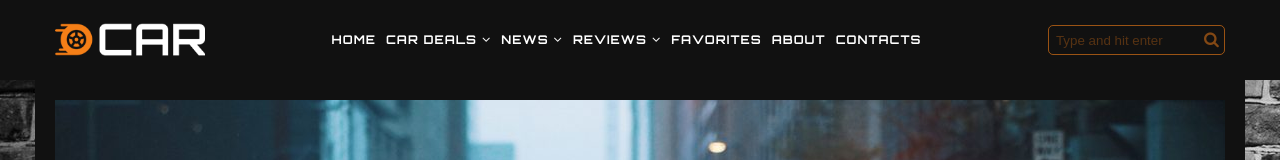
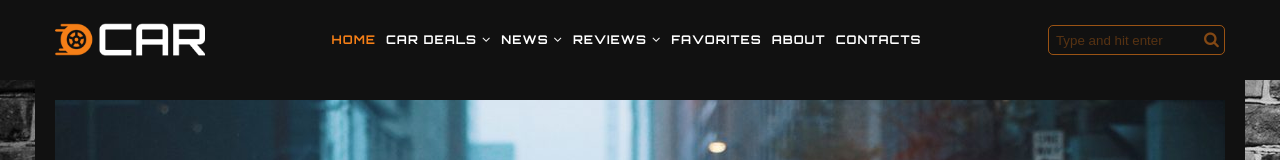
Before and after one commit to Genu4/Car-blog, a React (Create React App) app: page / in a window 1280 px wide. Shown: the top 160 px of the page. Built offline with nearby package versions, Linux system fonts and the light colour scheme.

Commit message:
fixed menu with navlink

```diff
--- a/src/components/Menu/Menu.scss
+++ b/src/components/Menu/Menu.scss
@@ -4,22 +4,6 @@
         justify-content: space-between;
         column-gap: 10px;
         position: relative;
-    }
-
-    .header-nav-list-link {
-        display: inline-block;
-        color: white;
-        font-size: 12px;
-        font-weight: bold;
-        letter-spacing: 1px;
-        line-height: 80px;
-        text-transform: uppercase;
-        transition: 0.3s;
-    }
-
-    .header-nav-list-link:hover {
-        color: #f57f17;
-        transition: 0.3s;
     }
 
     .header-nav-list-item.has-child .header-nav-list-link:after {
--- a/src/components/Menu/Menu.tsx
+++ b/src/components/Menu/Menu.tsx
@@ -1,18 +1,17 @@
+import { NavLink } from 'react-router-dom'
 import './Menu.scss'
+import MenuItem from './MenuItem'
 type Props = {}
 const Menu = (props: Props) => {
     return (
         <nav className="header-nav">
             <ul className="header-nav-list">
                 <li className="header-nav-list-item">
-                                <a className="header-nav-list-link" href="/some/valid/uri">
-                                    Home
-                                </a>
+                    <MenuItem to="/">Home</MenuItem>
                 </li>
                 <li className="header-nav-list-item has-child">
-                                <a className="header-nav-list-link" href="/some/valid/uri">
-                                    Car Deals
-                                </a>
+                    <MenuItem to="/car-deals">Car Deals</MenuItem>
+
                     <ul className="sub-menu">
                         <li className="sub-menu-item">
                             <div className="sub-menu-item-link-blocks">
@@ -30,9 +29,8 @@ const Menu = (props: Props) => {
                                     <div className="sub-menu-block-content">
                                         <h3 className="sub-menu-block-header">
                                             <a href="/some/valid/uri">
-                                                            CAR DEALERS ARE
-                                                            SLASHING PRICES AS
-                                                            MARKET SLOWS
+                                                CAR DEALERS ARE SLASHING PRICES
+                                                AS MARKET SLOWS
                                             </a>
                                         </h3>
                                         <p className="sub-menu-block-date">
@@ -54,9 +52,8 @@ const Menu = (props: Props) => {
                                     <div className="sub-menu-block-content">
                                         <h3 className="sub-menu-block-header">
                                             <a href="/some/valid/uri">
-                                                            ‘BEST-EVER NEW CAR
-                                                            DEALS AVAILABLE’ AS
-                                                            SALES FALL
+                                                ‘BEST-EVER NEW CAR DEALS
+                                                AVAILABLE’ AS SALES FALL
                                             </a>
                                         </h3>
                                         <p className="sub-menu-block-date">
@@ -78,8 +75,8 @@ const Menu = (props: Props) => {
                                     <div className="sub-menu-block-content">
                                         <h3 className="sub-menu-block-header">
                                             <a href="/some/valid/uri">
-                                                            CASH IN ON THE BEST
-                                                            CAR DEALS RIGHT NOW
+                                                CASH IN ON THE BEST CAR DEALS
+                                                RIGHT NOW
                                             </a>
                                         </h3>
                                         <p className="sub-menu-block-date">
@@ -101,8 +98,8 @@ const Menu = (props: Props) => {
                                     <div className="sub-menu-block-content">
                                         <h3 className="sub-menu-block-header">
                                             <a href="/some/valid/uri">
-                                                            NEW CAR DEALS FOR
-                                                            EVERY TYPE OF BUYER
+                                                NEW CAR DEALS FOR EVERY TYPE OF
+                                                BUYER
                                             </a>
                                         </h3>
                                         <p className="sub-menu-block-date">
@@ -115,9 +112,7 @@ const Menu = (props: Props) => {
                     </ul>
                 </li>
                 <li className="header-nav-list-item has-child">
-                                <a className="header-nav-list-link" href="/some/valid/uri">
-                                    News
-                                </a>
+                    <MenuItem to="/news">News</MenuItem>
                     <ul className="sub-menu">
                         <li className="sub-menu-item">
                             <div className="sub-menu-item-link-blocks">
@@ -125,7 +120,9 @@ const Menu = (props: Props) => {
                                     <a href="/some/valid/uri">
                                         <div className="sub-menu-block-news-img-1">
                                             <p className="sub-menu-block-category">
-                                                            <a href="/some/valid/uri">News</a>
+                                                <a href="/some/valid/uri">
+                                                    News
+                                                </a>
                                             </p>
                                         </div>
                                     </a>
@@ -133,9 +130,8 @@ const Menu = (props: Props) => {
                                     <div className="sub-menu-block-content">
                                         <h3 className="sub-menu-block-header">
                                             <a href="/some/valid/uri">
-                                                            WAYMO WILL BUILD
-                                                            SELF-DRIVING CARS IN
-                                                            MICHIGAN
+                                                WAYMO WILL BUILD SELF-DRIVING
+                                                CARS IN MICHIGAN
                                             </a>
                                         </h3>
                                         <p className="sub-menu-block-date">
@@ -147,7 +143,9 @@ const Menu = (props: Props) => {
                                     <a href="/some/valid/uri">
                                         <div className="sub-menu-block-news-img-2">
                                             <p className="sub-menu-block-category">
-                                                            <a href="/some/valid/uri">News</a>
+                                                <a href="/some/valid/uri">
+                                                    News
+                                                </a>
                                             </p>
                                         </div>
                                     </a>
@@ -155,9 +153,8 @@ const Menu = (props: Props) => {
                                     <div className="sub-menu-block-content">
                                         <h3 className="sub-menu-block-header">
                                             <a href="/some/valid/uri">
-                                                            FORD SAYS A COMPACT
-                                                            PICKUP TRUCK IS
-                                                            COMING
+                                                FORD SAYS A COMPACT PICKUP TRUCK
+                                                IS COMING
                                             </a>
                                         </h3>
                                         <p className="sub-menu-block-date">
@@ -169,7 +166,9 @@ const Menu = (props: Props) => {
                                     <a href="/some/valid/uri">
                                         <div className="sub-menu-block-news-img-3">
                                             <p className="sub-menu-block-category">
-                                                            <a href="/some/valid/uri">News</a>
+                                                <a href="/some/valid/uri">
+                                                    News
+                                                </a>
                                             </p>
                                         </div>
                                     </a>
@@ -177,9 +176,8 @@ const Menu = (props: Props) => {
                                     <div className="sub-menu-block-content">
                                         <h3 className="sub-menu-block-header">
                                             <a href="/some/valid/uri">
-                                                            NOVITEC SHOWS OFF
-                                                            ITS VERSION OF THE
-                                                            FERRARI 812
+                                                NOVITEC SHOWS OFF ITS VERSION OF
+                                                THE FERRARI 812
                                             </a>
                                         </h3>
                                         <p className="sub-menu-block-date">
@@ -191,7 +189,9 @@ const Menu = (props: Props) => {
                                     <a href="/some/valid/uri">
                                         <div className="sub-menu-block-news-img-4">
                                             <p className="sub-menu-block-category">
-                                                            <a href="/some/valid/uri">News</a>
+                                                <a href="/some/valid/uri">
+                                                    News
+                                                </a>
                                             </p>
                                         </div>
                                     </a>
@@ -199,8 +199,7 @@ const Menu = (props: Props) => {
                                     <div className="sub-menu-block-content">
                                         <h3 className="sub-menu-block-header">
                                             <a href="/some/valid/uri">
-                                                            PORSCHE TAYCAN
-                                                            FACTORY WILL HELP
+                                                PORSCHE TAYCAN FACTORY WILL HELP
                                                 CLEAN THE AIR
                                             </a>
                                         </h3>
@@ -214,9 +213,7 @@ const Menu = (props: Props) => {
                     </ul>
                 </li>
                 <li className="header-nav-list-item has-child">
-                                <a className="header-nav-list-link" href="/some/valid/uri">
-                                    Reviews
-                                </a>
+                    <MenuItem to="/reviews">Reviews</MenuItem>
                     <ul className="sub-menu">
                         <li className="sub-menu-item">
                             <div className="sub-menu-item-link-blocks">
@@ -234,8 +231,8 @@ const Menu = (props: Props) => {
                                     <div className="sub-menu-block-content">
                                         <h3 className="sub-menu-block-header">
                                             <a href="/some/valid/uri">
-                                                            TOYOTA PRIUS AWD-E
-                                                            FIRST DRIVE REVIEW
+                                                TOYOTA PRIUS AWD-E FIRST DRIVE
+                                                REVIEW
                                             </a>
                                         </h3>
                                         <p className="sub-menu-block-date">
@@ -257,8 +254,8 @@ const Menu = (props: Props) => {
                                     <div className="sub-menu-block-content">
                                         <h3 className="sub-menu-block-header">
                                             <a href="/some/valid/uri">
-                                                            HERITAGE EDITION
-                                                            FORD MUSTANG REVIEW
+                                                HERITAGE EDITION FORD MUSTANG
+                                                REVIEW
                                             </a>
                                         </h3>
                                         <p className="sub-menu-block-date">
@@ -280,9 +277,8 @@ const Menu = (props: Props) => {
                                     <div className="sub-menu-block-content">
                                         <h3 className="sub-menu-block-header">
                                             <a href="/some/valid/uri">
-                                                            CHEVY SILVERADO 1500
-                                                            TRAIL BOSS DRIVERS
-                                                            REVIEW
+                                                CHEVY SILVERADO 1500 TRAIL BOSS
+                                                DRIVERS REVIEW
                                             </a>
                                         </h3>
                                         <p className="sub-menu-block-date">
@@ -304,8 +300,7 @@ const Menu = (props: Props) => {
                                     <div className="sub-menu-block-content">
                                         <h3 className="sub-menu-block-header">
                                             <a href="/some/valid/uri">
-                                                            FORD F-150 RAPTOR
-                                                            DRIVERS’ NOTES
+                                                FORD F-150 RAPTOR DRIVERS’ NOTES
                                                 REVIEW
                                             </a>
                                         </h3>
@@ -319,19 +314,13 @@ const Menu = (props: Props) => {
                     </ul>
                 </li>
                 <li className="header-nav-list-item">
-                                <a className="header-nav-list-link" href="/some/valid/uri">
-                                    Favorites
-                                </a>
+                    <MenuItem to="/favorites">Favorites</MenuItem>
                 </li>
                 <li className="header-nav-list-item">
-                                <a className="header-nav-list-link" href="/some/valid/uri">
-                                    About
-                                </a>
+                    <MenuItem to="/about">About</MenuItem>
                 </li>
                 <li className="header-nav-list-item">
-                                <a className="header-nav-list-link" href="/some/valid/uri">
-                                    Contacts
-                                </a>
+                    <MenuItem to="/contacts">Contacts</MenuItem>
                 </li>
             </ul>
         </nav>
--- /dev/null
+++ b/src/components/Menu/MenuItem.scss
@@ -0,0 +1,26 @@
+.header-nav-list-link {
+    display: inline-block;
+    color: white;
+    font-size: 12px;
+    font-weight: bold;
+    letter-spacing: 1px;
+    line-height: 80px;
+    text-transform: uppercase;
+    transition: 0.3s;
+}
+
+.header-nav-list-link-active {
+    display: inline-block;
+    font-size: 12px;
+    font-weight: bold;
+    letter-spacing: 1px;
+    line-height: 80px;
+    text-transform: uppercase;
+    transition: 0.3s;
+    color: #f57f17;
+}
+
+.header-nav-list-link:hover {
+    color: #f57f17;
+    transition: 0.3s;
+}
--- /dev/null
+++ b/src/components/Menu/MenuItem.tsx
@@ -0,0 +1,21 @@
+import './MenuItem.scss'
+import { NavLink } from 'react-router-dom'
+import './MenuItem.scss'
+
+type Props = {
+    to: string
+    children: React.ReactNode
+}
+const MenuItem = ({ to, children }: Props) => {
+    return (
+        <NavLink
+            to={to}
+            className={({ isActive }) =>
+                isActive ? 'header-nav-list-link-active' : 'header-nav-list-link'
+            }
+        >
+            {children}
+        </NavLink>
+    )
+}
+export default MenuItem
--- a/src/index.tsx
+++ b/src/index.tsx
@@ -1,6 +1,7 @@
 import App from 'container/App/App'
 import React from 'react'
 import ReactDOM from 'react-dom/client'
+import { BrowserRouter } from 'react-router-dom'
 import './reset.css'
 import './main.scss'
 
@@ -8,6 +9,8 @@ import './main.scss'
 const root = ReactDOM.createRoot(document.getElementById('root') as HTMLElement)
 root.render(
     <React.StrictMode>
-        <App />
+        <BrowserRouter>
+            <App />
+        </BrowserRouter>
     </React.StrictMode>
 )
```
Also changed, not shown: src/pages/About/About.tsx (added, +7 -0 lines), src/pages/Contacts/Cotacts.tsx (added, +7 -0 lines), src/pages/Favorites/Favorites.tsx (added, +7 -0 lines). Lines whose indentation alone changed are shown as unchanged.
